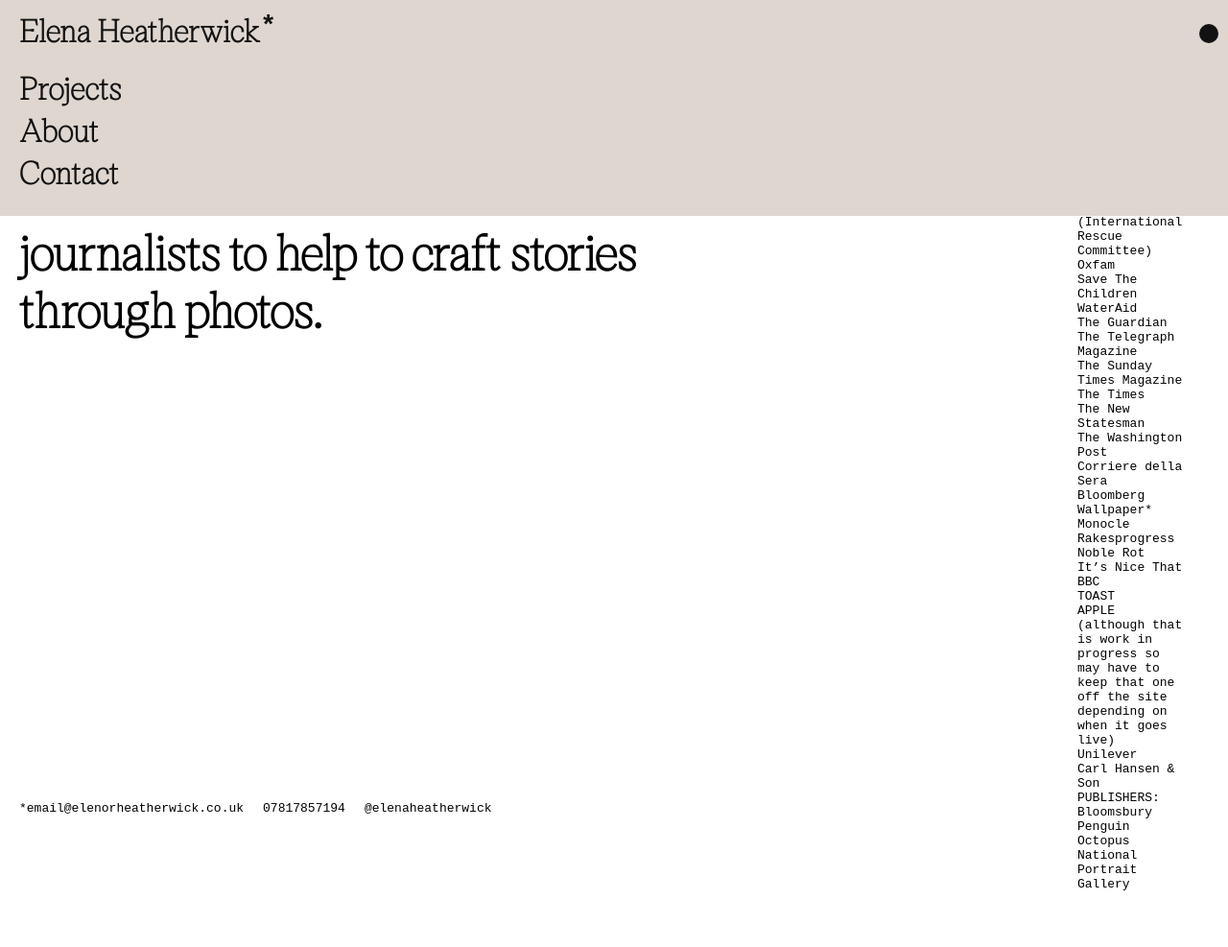
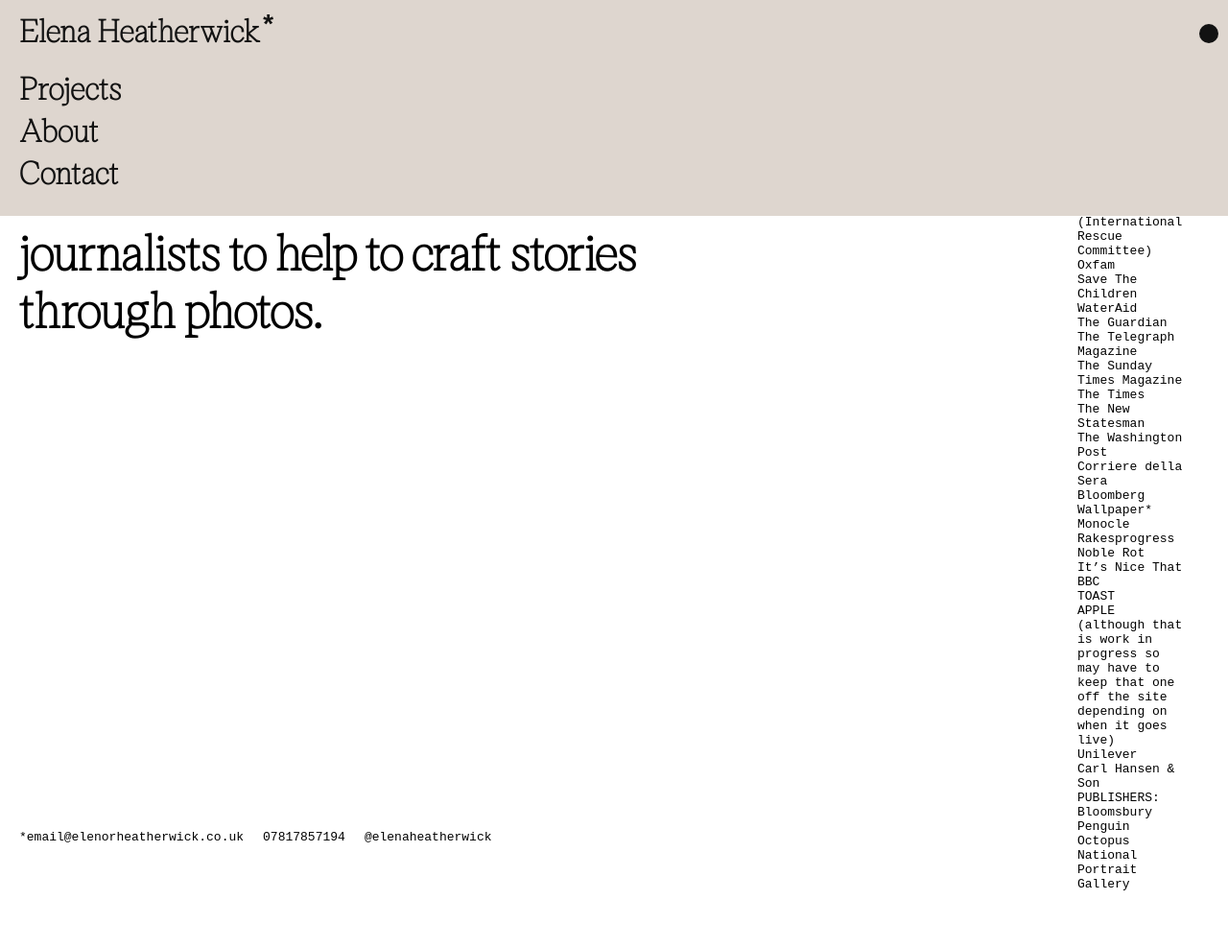
Before and after one commit to blongden73/Heatherwick, a Jekyll site: the page built from about.markdown, in a window 1280 px wide. Shown: the whole page at 96% size. Built offline with Jekyll 4.4.1, drawn with Linux system fonts in a browser that asks for light colours.

Commit message:
added changed to header

```diff
--- a/_sass/_main.scss
+++ b/_sass/_main.scss
@@ -150,6 +150,10 @@ header {
 .home + main {
   .eh-wrapper {
     padding-top: 90px;
+
+    @include mq($from: desktop) {
+      padding-top: 30px;
+    }
   }
 }
 
@@ -172,6 +176,10 @@ header {
   position: relative;
   margin-bottom: 20px;
   cursor: pointer;
+
+  @include mq($until: tablet) {
+    transform: translate(0) !important;
+  }
 
   a {
     position: absolute;
@@ -534,7 +542,7 @@ header {
 .about-footer {
   position: relative;
   margin-top: 40px;
-  bottom: 50px;
+  bottom: 20px;
   font-family: monospace;
   display: flex;
   flex-direction: column;
```
